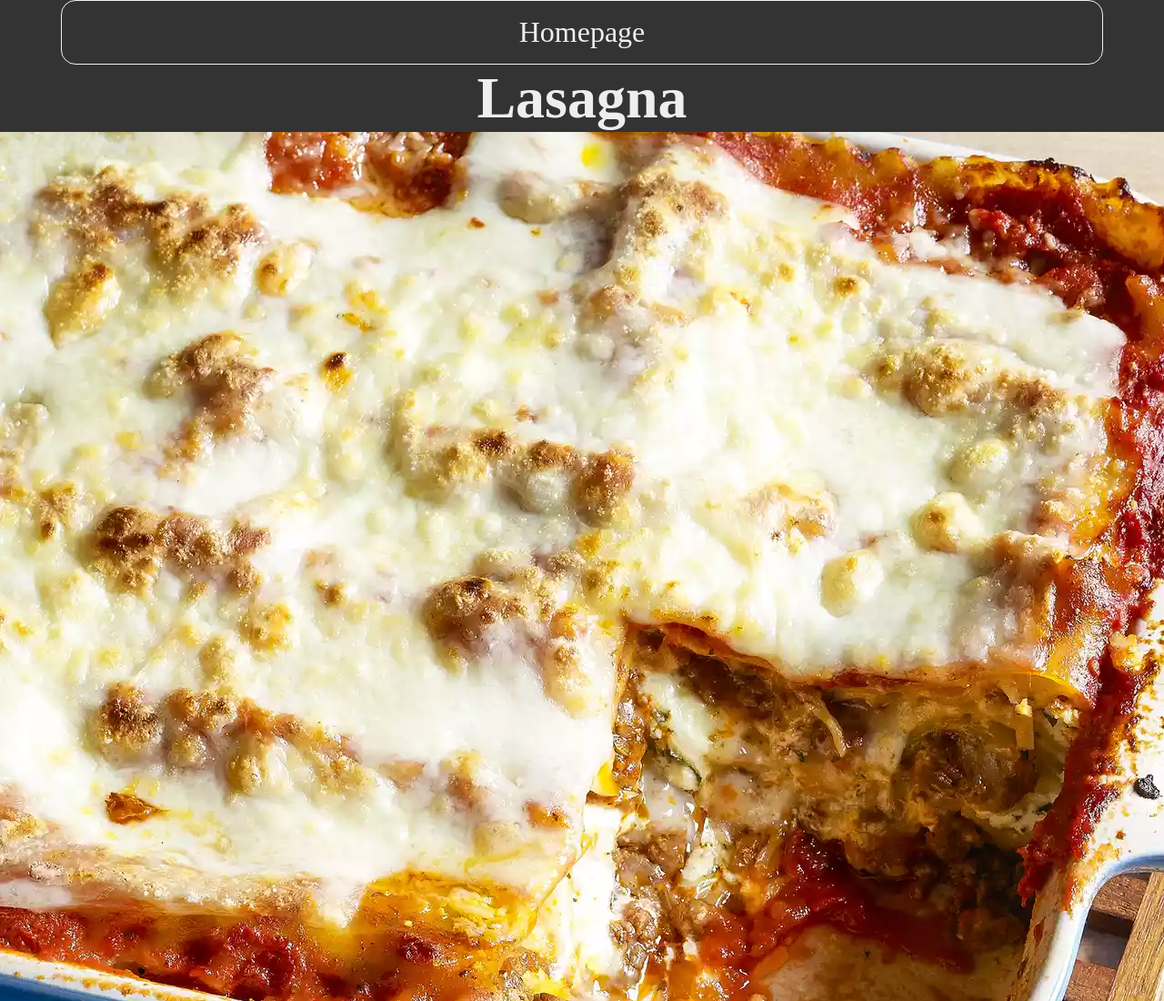
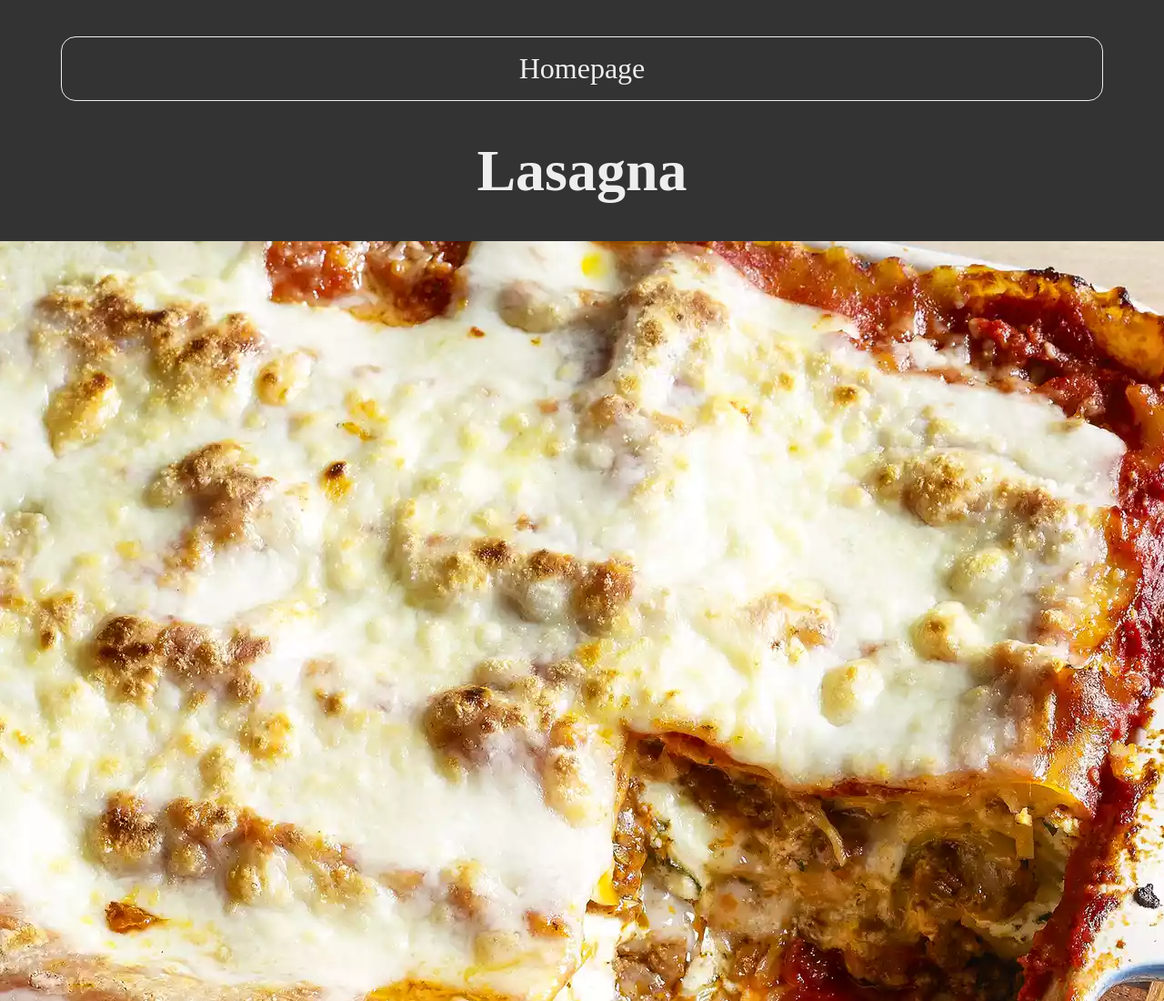
Before and after one commit to fabricator41/odin-recipes, a plain HTML site: page recipes/lasagna.html in a window 1280 px wide. Shown: the top 1100 px of the page at 91% size. Drawn offline with Linux system fonts and the light colour scheme.

Commit message:
padding and margin add

```diff
--- a/style.css
+++ b/style.css
@@ -11,7 +11,11 @@ body {
   text-align: center;
   background: #333;
   color: #eee;
-  font-size: 32px;
+  font-size: 2rem;
+}
+
+h1 {
+  margin-bottom: 40px;
 }
 
 li {
@@ -29,6 +33,8 @@ a {
   max-width: 1080px;
   color: inherit;
   text-decoration: none;
+  margin-top: 40px;
+  margin-bottom: 40px;
   padding: 16px 32px;
   border: 1px solid #eee;
   border-radius: 16px;
```
